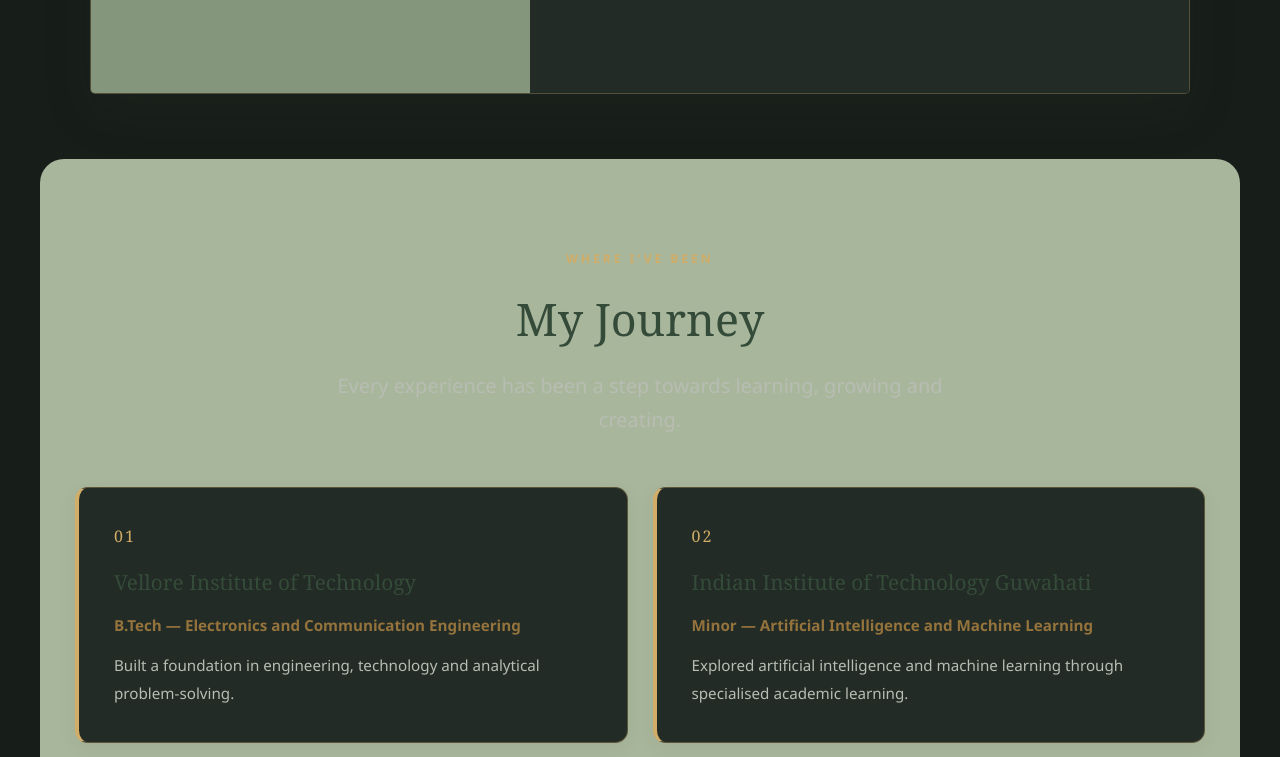
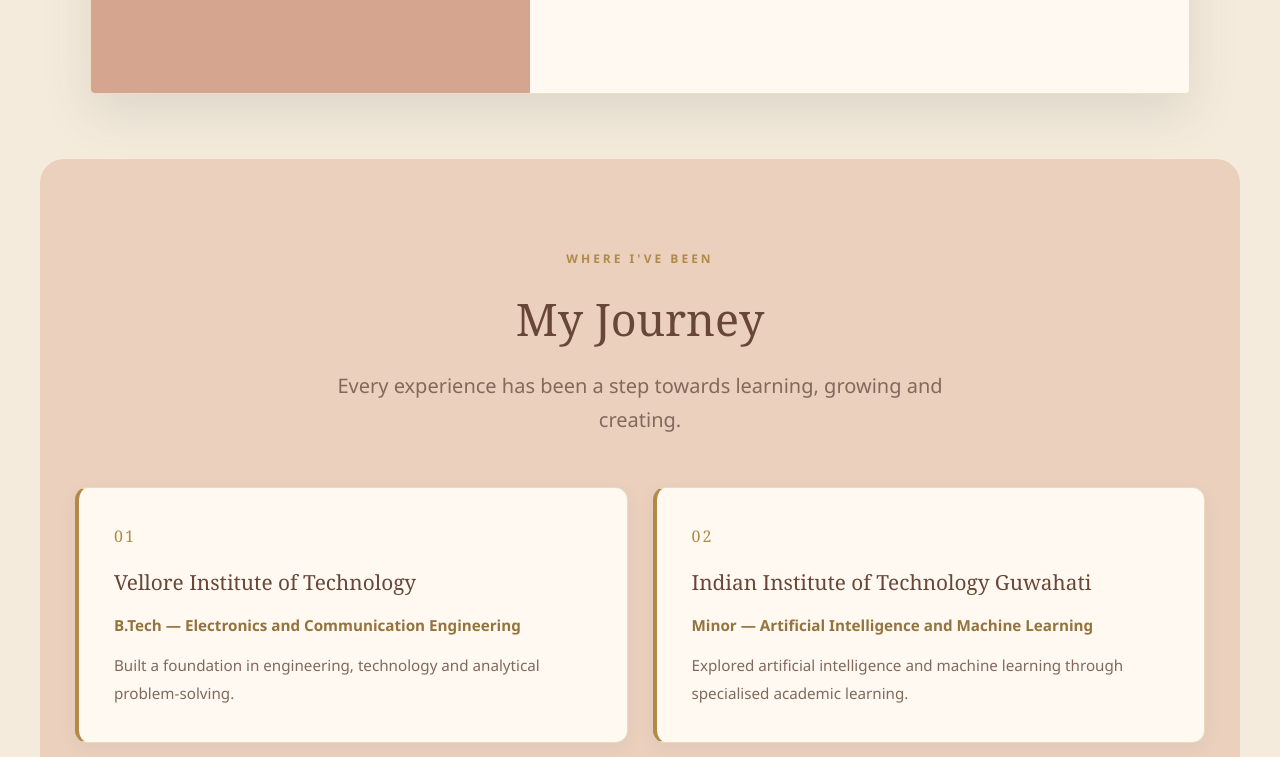
Before and after one commit to Varsha-commuri/Profile_Website, a plain HTML site: page index.html in a window 1280 px wide. Shown: the part 647-1404 px from the top of the page. Drawn offline with Linux system fonts and the light colour scheme.

Commit message:
Add warm terracotta theme using CSS variables

```diff
--- a/css/theme.css
+++ b/css/theme.css
@@ -1,38 +1,38 @@
 
 /* =========================================
-   VARSHA COMMURI - DARK WEBSITE THEME
-   CHARCOAL | FOREST GREEN | ANTIQUE GOLD
+   VARSHA COMMURI - WARM WEBSITE THEME
+   TERRACOTTA | CREAM | ANTIQUE BRONZE
 ========================================= */
 
 :root {
 
     /* Main colours */
-    --color-background: #171D19;
-    --color-surface: #222B25;
-    --color-surface-light: #303B32;
+    --color-background: #F5EBDD;
+    --color-surface: #FFF9F1;
+    --color-surface-light: #E8D5C3;
 
-    /* Green palette */
-    --color-sage: #84977D;
-    --color-sage-light: #A8B69B;
-    --color-forest: #354B39;
-    --color-forest-dark: #263B2B;
+    /* Green palette - adapted to warm earthy tones */
+    --color-sage: #D5A58F;
+    --color-sage-light: #EBD0BE;
+    --color-forest: #684638;
+    --color-forest-dark: #4B3027;
 
     /* Gold palette */
-    --color-accent: #D2AD68;
-    --color-gold-light: #E5C98F;
-    --color-gold-dark: #B18A48;
+    --color-accent: #B18A48;
+    --color-gold-light: #D8B77A;
+    --color-gold-dark: #89632F;
 
     /* Text colours */
-    --color-primary: #F2F0E7;
-    --color-secondary: #B8BDB3;
-    --color-light-text: #F7F5EF;
+    --color-primary: #4B3027;
+    --color-secondary: #80695D;
+    --color-light-text: #FFF9F1;
 
     /* Hero colours */
-    --hero-sage: #84977D;
-    --hero-ivory: #222B25;
-    --hero-text: #F7F5EF;
-    --hero-muted: #C0C7BC;
-    --hero-accent: #D2AD68;
+    --hero-sage: #D5A58F;
+    --hero-ivory: #FFF9F1;
+    --hero-text: #4B3027;
+    --hero-muted: #80695D;
+    --hero-accent: #B96F52;
 
     /* Typography */
     --font-primary: 'Segoe UI', sans-serif;
@@ -62,14 +62,14 @@
     --transition-speed: 0.3s;
 
     /* Shadows and transparent colours */
-    --shadow-navigation: 0 3px 15px rgba(0, 0, 0, 0.35);
-    --shadow-card: 0 5px 18px rgba(0, 0, 0, 0.20);
-    --shadow-card-hover: 0 15px 30px rgba(0, 0, 0, 0.35);
-    --shadow-image: 0 8px 22px rgba(0, 0, 0, 0.30);
-    --shadow-menu: 0 8px 20px rgba(0, 0, 0, 0.30);
+    --shadow-navigation: 0 3px 15px rgba(75, 48, 39, 0.12);
+    --shadow-card: 0 5px 18px rgba(104, 70, 56, 0.08);
+    --shadow-card-hover: 0 15px 30px rgba(104, 70, 56, 0.15);
+    --shadow-image: 0 8px 22px rgba(75, 48, 39, 0.16);
+    --shadow-menu: 0 8px 20px rgba(75, 48, 39, 0.12);
 
-    --border-gold: rgba(210, 173, 104, 0.40);
-    --border-gold-light: rgba(210, 173, 104, 0.25);
-    --border-hero: rgba(210, 173, 104, 0.35);
+    --border-gold: rgba(177, 138, 72, 0.40);
+    --border-gold-light: rgba(177, 138, 72, 0.25);
+    --border-hero: rgba(177, 138, 72, 0.35);
 
 }
```
